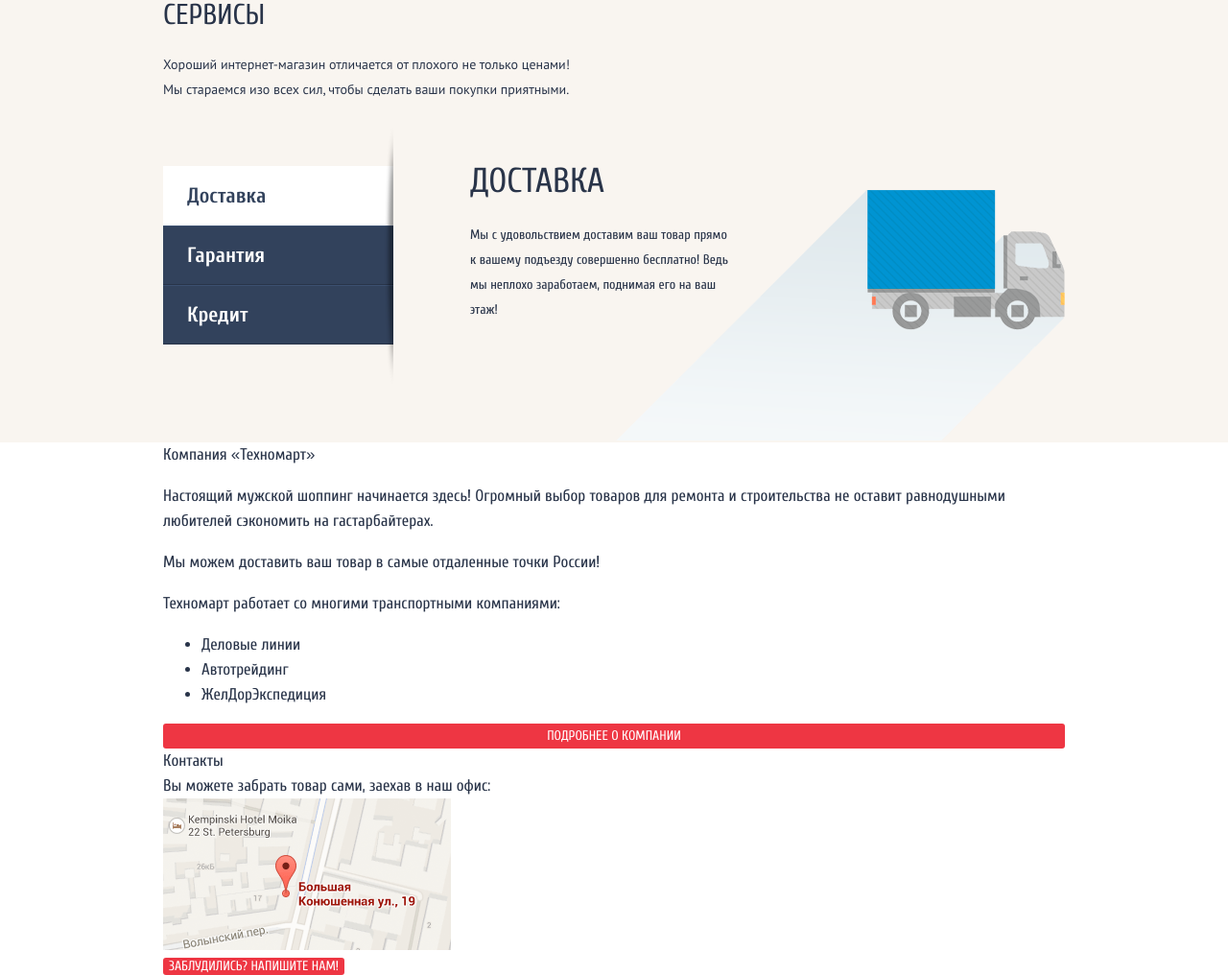
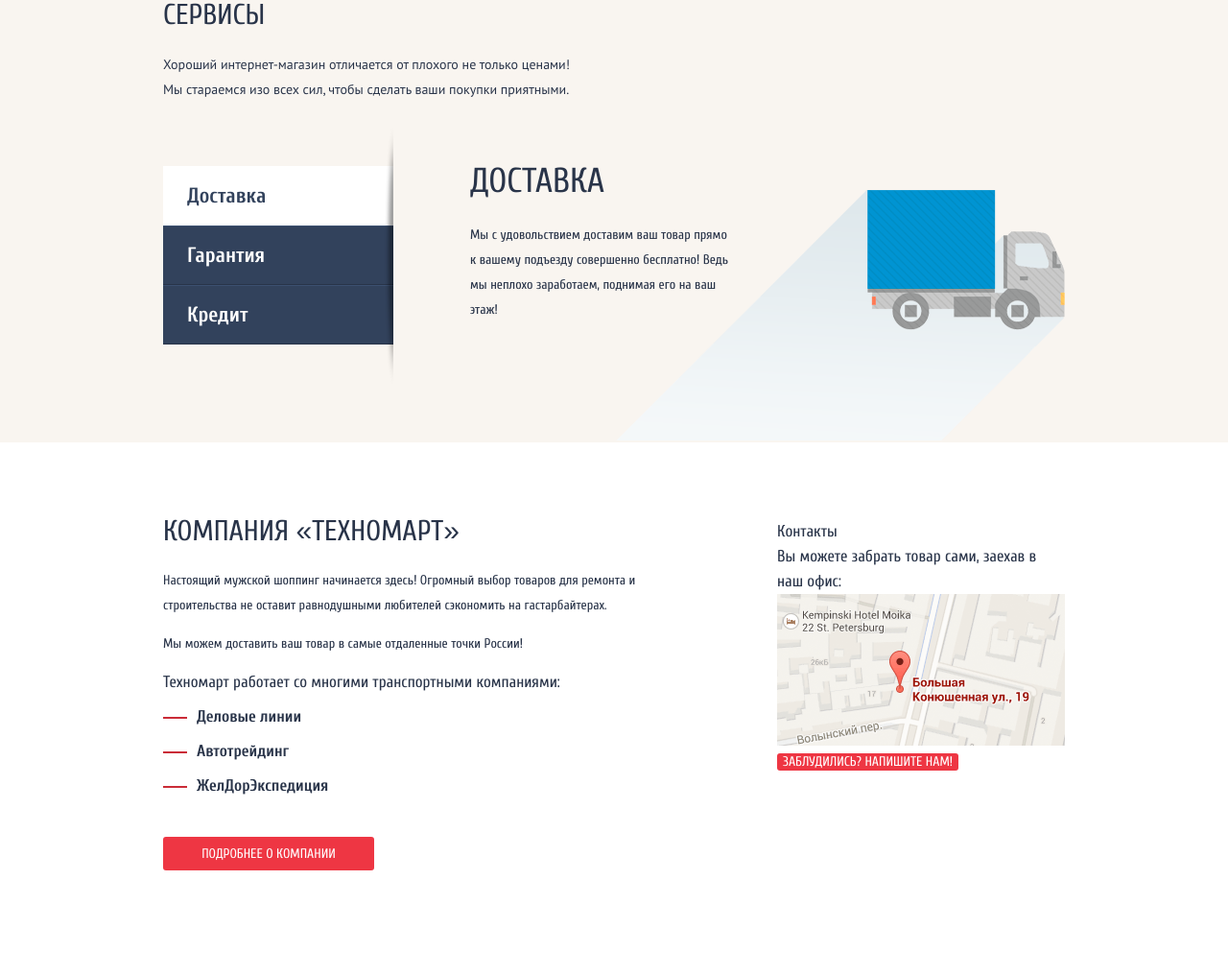
Before and after one commit to vaivankov/html-technomart-desktop, a plain HTML site: page index.html in a window 1280 px wide. Shown: the part 1859-2875 px from the top of the page at 96% size. After the commit the page ends 2846 px from the top, so only its background shows below. Drawn offline with Linux system fonts and the light colour scheme.

Commit message:
Добавлены стили блока about

```diff
--- a/css/style.css
+++ b/css/style.css
@@ -869,3 +869,76 @@ img {
 	bottom: -63px;
 	right: 0;
 }
+
+.page-columns {
+	display: flex;
+	justify-content: space-between;
+	padding: 80px 0;
+}
+
+.about {
+	width: 530px;
+}
+
+.about__title {
+	font-size: 30px;
+	text-transform: uppercase;
+}
+
+.about__text {
+	margin-top: 25px;
+
+	font-size: 14px;
+}
+
+.about__partner-list-wrapper {
+}
+
+.about__partner-list {
+	margin: 0;
+	margin-top: 10px;
+	padding: 0;
+
+	list-style: none;
+}
+
+.about__partner-list-item {
+	position: relative;
+
+	margin-bottom: 10px;
+	margin-left: auto;
+
+	font-family: "cuprumbold";
+}
+
+.about__partner-list-item::before {
+	display: inline-block;
+	vertical-align: middle;
+
+	margin-right: 10px;
+	width: 25px;
+	height: 2px;
+
+	background-color: var(--color-text-red);
+
+	content: '';
+}
+
+.about__button {
+	margin-top: 40px;
+
+	width: 220px;
+	height: 35px;
+}
+
+.contacts {
+	width: 300px;
+}
+.contacts__title {
+}
+.contacts__text {
+}
+.contacts__map {
+}
+.contacts__button {
+}
--- a/index.html
+++ b/index.html
@@ -445,7 +445,7 @@
 
         <div class="contacts__text">Вы можете забрать товар сами, заехав в наш офис:</div>
 
-        <img src="img/map.png" alt="" class="contacts__map">
+        <img class="contacts__map" width="300" height="158" src="img/map.png" alt="Расположение офиса компании на карте по адресу: г. Санкт-Петербург, ул. Б. Конюшенная, д. 19/8">
 
         <button class="contacts__button button button--red" type="button">Заблудились? Напишите нам!</button>
 
```
